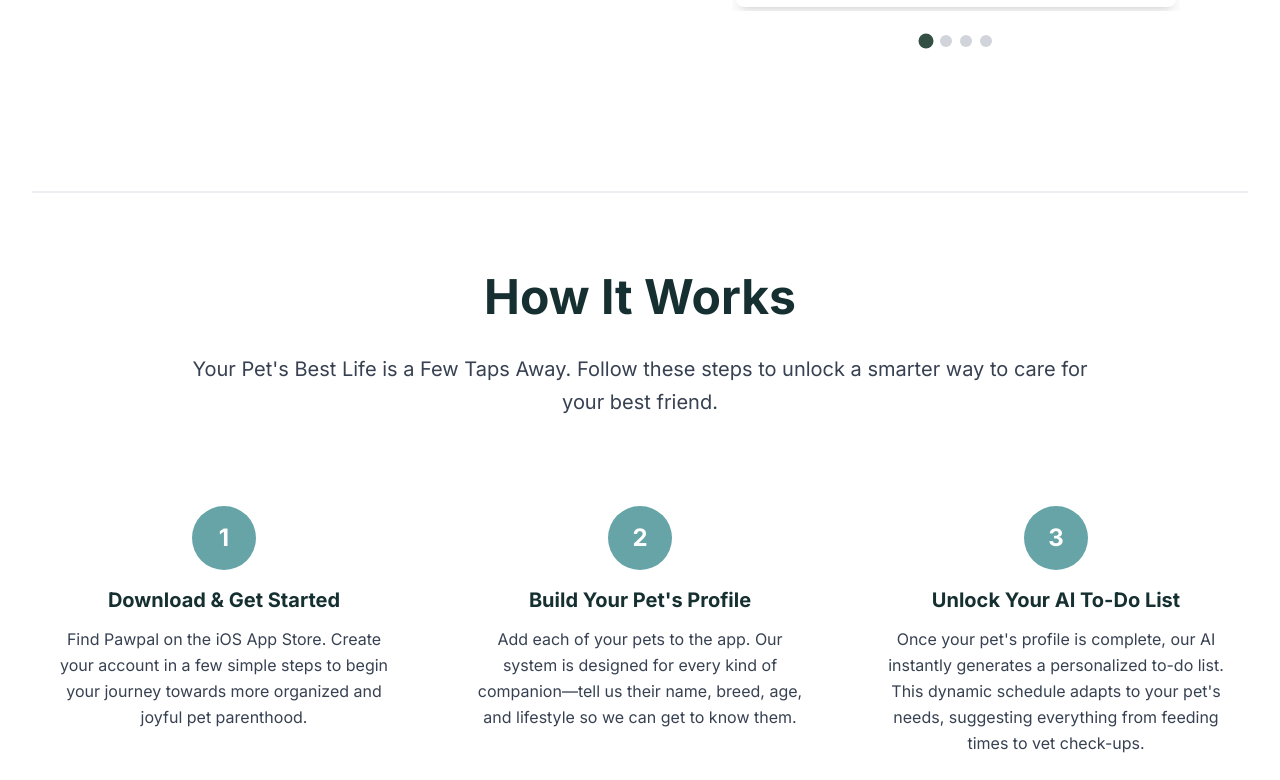
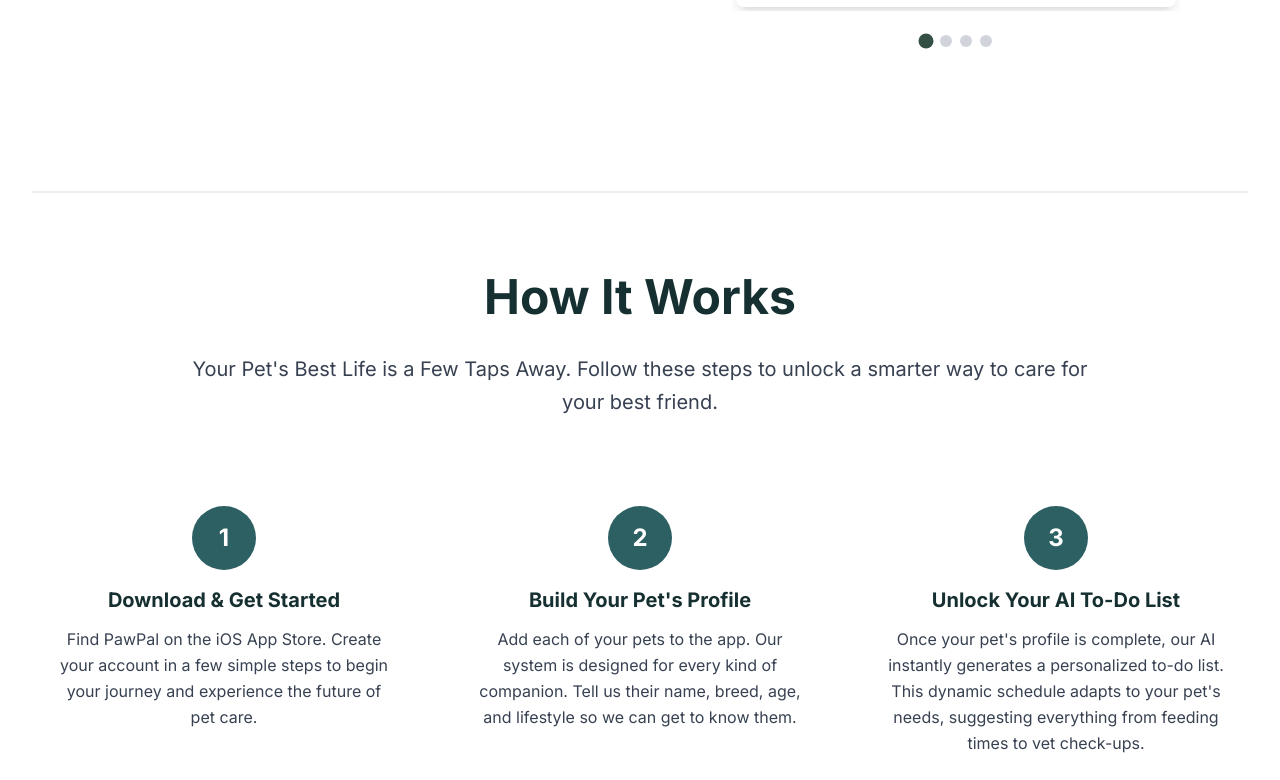
Before and after one commit to pawpal-app/pawpal, a Next.js app: page / in a window 1280 px wide. Shown: the part 2017-2797 px from the top of the page. Built offline with nearby package versions, Linux system fonts and the light colour scheme.

Commit message:
Updated homepage content

```diff
--- a/src/app/page.tsx
+++ b/src/app/page.tsx
@@ -87,12 +87,12 @@ export default function Home() {
             <div className="space-y-8">
               {[
                 {
-                  icon: "📔",
+                  icon: "📓",
                   title: "Pet Diary & Mood Log",
                   description: "Capture precious memories and monitor your pet's well-being. Upload daily photos, log their mood and energy levels, and look back on your journey together with a built-in calendar."
                 },
                 {
-                  icon: "✅",
+                  icon: "📋",
                   title: "AI-Powered Daily Plan",
                   description: "Say goodbye to guesswork. Our AI generates a comprehensive, personalized to-do list for your pet each day, covering everything from feeding and exercise to training and health reminders."
                 },
@@ -238,27 +238,27 @@ export default function Home() {
 
           <div className="grid grid-cols-1 md:grid-cols-2 lg:grid-cols-3 gap-8">
             <div className="text-center p-6">
-              <div className="w-16 h-16 bg-[#66a4a8] rounded-full flex items-center justify-center mx-auto mb-4">
+              <div className="w-16 h-16 bg-[#2D6063] rounded-full flex items-center justify-center mx-auto mb-4">
                 <div className="icon-placeholder text-white text-2xl font-bold">1</div>
               </div>
               <h4 className="text-xl font-bold text-[#163031] mb-3">Download & Get Started</h4>
               <p className="text-gray-700 leading-relaxed">
-                Find Pawpal on the iOS App Store. Create your account in a few simple steps to begin your journey towards more organized and joyful pet parenthood.
+                Find PawPal on the iOS App Store. Create your account in a few simple steps to begin your journey and experience the future of pet care.
               </p>
             </div>
 
             <div className="text-center p-6">
-              <div className="w-16 h-16 bg-[#66a4a8] rounded-full flex items-center justify-center mx-auto mb-4">
+              <div className="w-16 h-16 bg-[#2D6063] rounded-full flex items-center justify-center mx-auto mb-4">
                 <div className="icon-placeholder text-white text-2xl font-bold">2</div>
               </div>
               <h4 className="text-xl font-bold text-[#163031] mb-3">Build Your Pet's Profile</h4>
               <p className="text-gray-700 leading-relaxed">
-                Add each of your pets to the app. Our system is designed for every kind of companion—tell us their name, breed, age, and lifestyle so we can get to know them.
+                Add each of your pets to the app. Our system is designed for every kind of companion. Tell us their name, breed, age, and lifestyle so we can get to know them.
               </p>
             </div>
 
             <div className="text-center p-6">
-              <div className="w-16 h-16 bg-[#66a4a8] rounded-full flex items-center justify-center mx-auto mb-4">
+              <div className="w-16 h-16 bg-[#2D6063] rounded-full flex items-center justify-center mx-auto mb-4">
                 <div className="icon-placeholder text-white text-2xl font-bold">3</div>
               </div>
               <h4 className="text-xl font-bold text-[#163031] mb-3">Unlock Your AI To-Do List</h4>
@@ -268,7 +268,7 @@ export default function Home() {
             </div>
 
             <div className="text-center p-6">
-              <div className="w-16 h-16 bg-[#66a4a8] rounded-full flex items-center justify-center mx-auto mb-4">
+              <div className="w-16 h-16 bg-[#2D6063] rounded-full flex items-center justify-center mx-auto mb-4">
                 <div className="icon-placeholder text-white text-2xl font-bold">4</div>
               </div>
               <h4 className="text-xl font-bold text-[#163031] mb-3">Chat with Your AI Assistant</h4>
@@ -278,7 +278,7 @@ export default function Home() {
             </div>
 
             <div className="text-center p-6">
-              <div className="w-16 h-16 bg-[#66a4a8] rounded-full flex items-center justify-center mx-auto mb-4">
+              <div className="w-16 h-16 bg-[#2D6063] rounded-full flex items-center justify-center mx-auto mb-4">
                 <div className="icon-placeholder text-white text-2xl font-bold">5</div>
               </div>
               <h4 className="text-xl font-bold text-[#163031] mb-3">Log Your Daily Diary</h4>
@@ -288,12 +288,12 @@ export default function Home() {
             </div>
 
             <div className="text-center p-6">
-              <div className="w-16 h-16 bg-[#66a4a8] rounded-full flex items-center justify-center mx-auto mb-4">
+              <div className="w-16 h-16 bg-[#2D6063] rounded-full flex items-center justify-center mx-auto mb-4">
                 <div className="icon-placeholder text-white text-2xl font-bold">6</div>
               </div>
               <h4 className="text-xl font-bold text-[#163031] mb-3">Connect with Friends</h4>
               <p className="text-gray-700 leading-relaxed">
-                Add friends and family to your circle! Share updates, coordinate care for a shared pet, or simply enjoy seeing the adorable moments your friends are sharing in their own diaries.
+                Add friends and family to your circle! Share updates or simply enjoy seeing the adorable moments your friends are sharing in their own diaries.
               </p>
             </div>
           </div>
@@ -305,10 +305,10 @@ export default function Home() {
         <div className="max-w-7xl mx-auto px-4 lg:px-8">
           <div className="text-center mb-16">
             <h2 className="text-4xl lg:text-5xl font-bold text-[#163031] mb-8">
-              Why Pawpal?
+              Why PawPal?
             </h2>
             <p className="text-xl text-gray-700 max-w-4xl mx-auto leading-relaxed">
-              More Than Just an App, It's Peace of Mind.
+            One smart app for daily routines, health tracking, and personalized care.
             </p>
           </div>
 
@@ -366,7 +366,7 @@ export default function Home() {
               Loved by Pet Parents Everywhere
             </h2>
             <p className="text-xl text-gray-700 max-w-3xl mx-auto">
-              See how PAWPAL has transformed the way thousands of pet owners care for their beloved companions
+              See how PawPal has transformed the way pet owners care for their beloved companions
             </p>
           </div>
 
--- a/src/components/layout/Header.tsx
+++ b/src/components/layout/Header.tsx
@@ -32,7 +32,7 @@ export function Header() {
             <Link href="/" className="text-gray-700 hover:text-[#345045] transition-colors">Home</Link>
             <Link href="/#features" className="text-gray-700 hover:text-[#345045] transition-colors">Features</Link>
             <Link href="/#how-it-works" className="text-gray-700 hover:text-[#345045] transition-colors">How it Works</Link>
-            <Link href="/#why-pawpal" className="text-gray-700 hover:text-[#345045] transition-colors">Why Pawpal?</Link>
+            <Link href="/#why-pawpal" className="text-gray-700 hover:text-[#345045] transition-colors">Why PawPal?</Link>
             <Link href="/#testimonials" className="text-gray-700 hover:text-[#345045] transition-colors">Testimonials</Link>
             <Link href="/#waitlist" className="text-gray-700 hover:text-[#345045] transition-colors">Waitlist</Link>
             <Link href="/blog" className="text-gray-700 hover:text-[#345045] transition-colors">Blog</Link>
```
